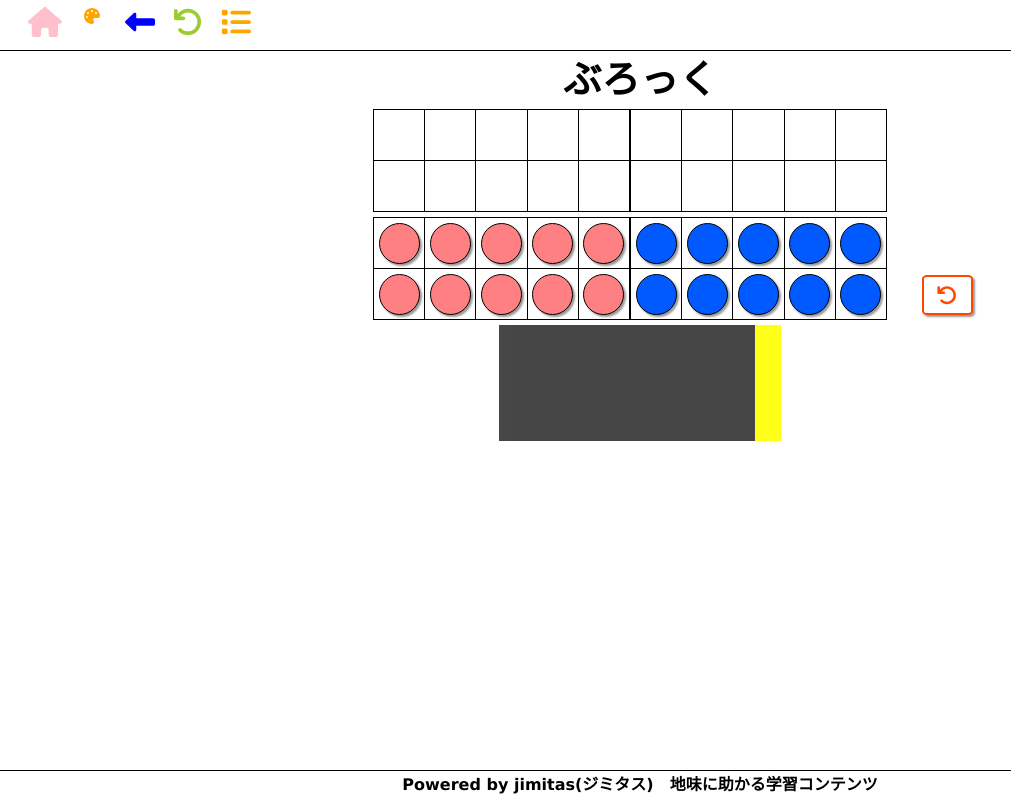
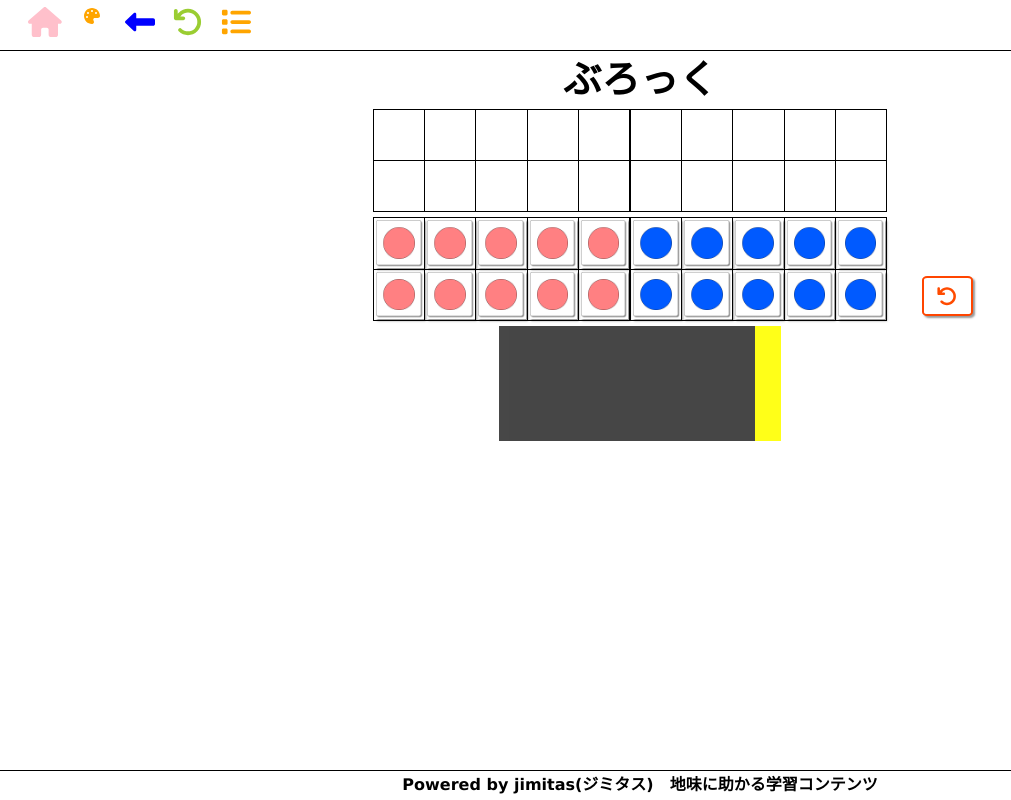
Before and after one commit to jimitas/jimitas_R5summer, a Next.js app: page /01block in a window 1280 px wide. Shown: the whole page, without its empty margins (0-1011 px from the left). Built offline with nearby package versions, Linux system fonts and the light colour scheme; no server answers.

Commit message:
map関数を使って、数図ブロックを展開できるように試みる。 具体的には、参考演算子で、length > index のときだけ

```diff
--- a/src/components/Block/Block.module.css
+++ b/src/components/Block/Block.module.css
@@ -20,17 +20,16 @@
   border-collapse: collapse;
 }
 
-.table div {
-  width: max(3.2vw, 32px);
-  min-width: max(3.2vw, 32px);
-  max-width: max(3.2vw, 32px);
-  height: max(3.2vw, 32px);
-  min-height: max(3.2vw, 32px);
-  max-height: max(3.2vw, 32px);
+.suuzuBlock {
+  width: max(3.8vw, 38px);
+  min-width: max(3.8vw, 38px);
+  max-width: max(3.8vw, 38px);
+  height: max(3.8vw, 38px);
+  min-height: max(3.8vw, 38px);
+  max-height: max(3.8vw, 38px);
   margin: auto;
   box-shadow: 2px 2px 2px 0 rgba(128, 128, 128, 0.8);
   border: 1px solid;
-  border-radius: 50%;
   cursor: pointer;
 }
 
--- a/src/components/Block/index.tsx
+++ b/src/components/Block/index.tsx
@@ -1,7 +1,10 @@
+/* eslint-disable @next/next/no-img-element */
+import Image from "next/image"; // Imageコンポーネントをインポート
 import React, { useEffect, useState, useRef } from "react";
 import * as se from "src/components/se";
 import styles from "src/components/Block/Block.module.css";
-
+import blockPink from "public/images/block-pink.png";
+import blockBlue from "public/images/block-blue.png";
 import { useDragDrop } from "src/hooks/useDragDrop";
 import { BtnSpace } from "src/components/PutButton/btnSpace";
 import { BtnUndo } from "src/components/PutButton/btnUndo";
@@ -14,11 +17,18 @@ interface BlockProps {
 }
 
 export function Block(props: BlockProps) {
-  const el_table = useRef<HTMLDivElement>(null);
-  const left_up = props.a > 10 ? 10 : 0 || 0;
-  const right_up = props.b > 10 ? 10 : 0 || 0;
-  const left_down = props.a > 10 ? props.a - 10 : props.a === 0 ? 0 : props.a || 10;
-  const right_down = props.b > 10 ? props.b - 10 : props.b === 0 ? 0 : props.b || 10;
+  const TABLES = ["tableLeftUp", "tableRightUp", "tableLeftLo", "tableRightLo"];
+  const TABLE_COLUMNS = [0, 1, 2, 3, 4];
+  const TABLE_ROWS = [0, 1];
+
+  const el_table_place = useRef<HTMLDivElement>(null);
+  const leftUpCount:number = props.a > 10 ? 10 : 0 || 0;
+  const rightUpCount:number = props.b > 10 ? 10 : 0 || 0;
+  const leftLoCount:number = props.a > 10 ? props.a - 10 : props.a === 0 ? 0 : props.a || 10;
+  const rightLoCount:number = props.b > 10 ? props.b - 10 : props.b === 0 ? 0 : props.b || 10;
+  //各テーブルのブロックの個数を管理
+  const blockCount:number[] = [leftUpCount, rightUpCount, leftLoCount, rightLoCount];
+
   const [count, setCount] = useState(0);
 
   const resetTable = () => {
@@ -28,96 +38,121 @@ export function Block(props: BlockProps) {
 
   const { dragStart, dragOver, dropEnd, touchStart, touchMove, touchEnd } = useDragDrop();
 
-  useEffect(() => {
-    const handleDragStart = (e: DragEvent) => {
-      dragStart(e as unknown as React.DragEvent<HTMLDivElement>);
-    };
-    const handleDragOver = (e: DragEvent) => {
-      dragOver(e as unknown as React.DragEvent<HTMLDivElement>);
-    };
-    const handleDropEnd = (e: DragEvent) => {
-      dropEnd(e as unknown as React.DragEvent<HTMLDivElement>);
-    };
+  // useEffect(() => {
+  //   const handleDragStart = (e: DragEvent) => {
+  //     dragStart(e as unknown as React.DragEvent<HTMLDivElement>);
+  //   };
+  //   const handleDragOver = (e: DragEvent) => {
+  //     dragOver(e as unknown as React.DragEvent<HTMLDivElement>);
+  //   };
+  //   const handleDropEnd = (e: DragEvent) => {
+  //     dropEnd(e as unknown as React.DragEvent<HTMLDivElement>);
+  //   };
 
-    const handleTouchStart = (e: TouchEvent) => {
-      touchStart(e as unknown as React.TouchEvent<HTMLDivElement>);
-    };
+  //   const handleTouchStart = (e: TouchEvent) => {
+  //     touchStart(e as unknown as React.TouchEvent<HTMLDivElement>);
+  //   };
 
-    const handleTouchMove = (e: TouchEvent) => {
-      touchMove(e as unknown as React.TouchEvent<HTMLDivElement>);
-    };
+  //   const handleTouchMove = (e: TouchEvent) => {
+  //     touchMove(e as unknown as React.TouchEvent<HTMLDivElement>);
+  //   };
 
-    const handleTouchEnd = (e: TouchEvent) => {
-      touchEnd(e as unknown as React.TouchEvent<HTMLDivElement>);
-    };
+  //   const handleTouchEnd = (e: TouchEvent) => {
+  //     touchEnd(e as unknown as React.TouchEvent<HTMLDivElement>);
+  //   };
 
-    const ele = el_table.current;
-    while (ele?.firstChild) {
-      ele.removeChild(ele.firstChild);
-    }
-    for (let i = 0; i < 4; i++) {
-      const TBL = document.createElement("table");
-      ele?.appendChild(TBL);
-      for (let j = 0; j < 2; j++) {
-        const tr = document.createElement("tr");
-        TBL.appendChild(tr);
-        for (let k = 0; k < 5; k++) {
-          const td = document.createElement("td");
-          td.className = "droppable-elem";
-          tr.appendChild(td);
+  //   const ele = el_table.current;
+  //   while (ele?.firstChild) {
+  //     ele.removeChild(ele.firstChild);
+  //   }
+  //   for (let i = 0; i < 4; i++) {
+  //     const TBL = document.createElement("table");
+  //     ele?.appendChild(TBL);
+  //     for (let j = 0; j < 2; j++) {
+  //       const tr = document.createElement("tr");
+  //       TBL.appendChild(tr);
+  //       for (let k = 0; k < 5; k++) {
+  //         const td = document.createElement("td");
+  //         td.className = "droppable-elem";
+  //         tr.appendChild(td);
 
-          if (
-            (i === 0 && j * 5 + k < left_up) ||
-            (i === 1 && j * 5 + k < right_up) ||
-            (i === 2 && j * 5 + k < left_down) ||
-            (i === 3 && j * 5 + k < right_down)
-          ) {
-            let colorIndex = i;
-            let touchStartFlag = false;
+  //         if (
+  //           (i === 0 && j * 5 + k < left_up) ||
+  //           (i === 1 && j * 5 + k < right_up) ||
+  //           (i === 2 && j * 5 + k < left_down) ||
+  //           (i === 3 && j * 5 + k < right_down)
+  //         ) {
+  //           let colorIndex = i;
+  //           let touchStartFlag = false;
 
-            const div = document.createElement("div");
-            div.className = "draggable-elem";
-            div.setAttribute("draggable", "true");
-            td.appendChild(div);
-            div.style.backgroundColor = divColor[colorIndex];
+  //           const div = document.createElement("div");
+  //           div.className = "draggable-elem";
+  //           div.setAttribute("draggable", "true");
+  //           td.appendChild(div);
+  //           div.style.backgroundColor = divColor[colorIndex];
 
-            const colorChange = () => {
-              se.pi.play();
-              colorIndex++;
-              div.style.backgroundColor = divColor[colorIndex % 2];
-            };
+  //           const colorChange = () => {
+  //             se.pi.play();
+  //             colorIndex++;
+  //             div.style.backgroundColor = divColor[colorIndex % 2];
+  //           };
 
-            // 150ミリ秒以内にタッチして指を離すとき，クリックイベントと同じ挙動とみなす。
-            const touchStartEvent = () => {
-              touchStartFlag === false ? (touchStartFlag = true) : (touchStartFlag = false);
-              setTimeout(() => {
-                touchStartFlag = false;
-              }, 150);
-            };
+  //           // 150ミリ秒以内にタッチして指を離すとき，クリックイベントと同じ挙動とみなす。
+  //           const touchStartEvent = () => {
+  //             touchStartFlag === false ? (touchStartFlag = true) : (touchStartFlag = false);
+  //             setTimeout(() => {
+  //               touchStartFlag = false;
+  //             }, 150);
+  //           };
 
-            const touchEndEvent = () => {
-              touchStartFlag === true ? colorChange() : null;
-            };
+  //           const touchEndEvent = () => {
+  //             touchStartFlag === true ? colorChange() : null;
+  //           };
 
-            div.addEventListener("click", colorChange, false);
-            div.addEventListener("touchstart", touchStartEvent, false);
-            div.addEventListener("touchend", touchEndEvent, false);
-            div.addEventListener("dragstart", handleDragStart, false);
-            div.addEventListener("dragover", handleDragOver, false);
-            div.addEventListener("drop", handleDropEnd, false);
-            div.addEventListener("touchstart", handleTouchStart, false);
-            div.addEventListener("touchmove", handleTouchMove, false);
-            div.addEventListener("touchend", handleTouchEnd, false);
-          }
-        }
-      }
-    }
-  }, [count, left_down, left_up, right_down, right_up]);
+  //           div.addEventListener("click", colorChange, false);
+  //           div.addEventListener("touchstart", touchStartEvent, false);
+  //           div.addEventListener("touchend", touchEndEvent, false);
+  //           div.addEventListener("dragstart", handleDragStart, false);
+  //           div.addEventListener("dragover", handleDragOver, false);
+  //           div.addEventListener("drop", handleDropEnd, false);
+  //           div.addEventListener("touchstart", handleTouchStart, false);
+  //           div.addEventListener("touchmove", handleTouchMove, false);
+  //           div.addEventListener("touchend", handleTouchEnd, false);
+  //         }
+  //       }
+  //     }
+  //   }
+  // }, [count, left_down, left_up, right_down, right_up]);
+
+  // 各ブロックに異なる数だけブロックを配置したい。
+  // テーブル４つ、２行５列のブロックに、flagを挿入して、その判定によって、
+  // テーブルを配置するようにしたらどうか？
+  // うまく配置出来たら、imgに直接イベントを挿入できそうだ。
 
   return (
     <div className="flex justify-center flex-wrap items-end">
       <BtnSpace></BtnSpace>
-      <div
+      <div ref={el_table_place} className={styles.table}>
+        {TABLES.map((table, tableIndex) => (
+          <table key={tableIndex} id={TABLES[tableIndex]}>
+            {TABLE_ROWS.map((row, trIndex) => (
+              <tr key={trIndex}>
+                {TABLE_COLUMNS.map((column, colIndex) => (
+                  <td key={colIndex}>
+                    {colIndex < blockCount[tableIndex] && (tableIndex === 0 || tableIndex === 2) ? (
+                      <Image src={blockPink} className={styles.suuzuBlock} alt="blockPink" />
+                    ) : colIndex < blockCount[tableIndex] && (tableIndex === 1 || tableIndex === 3) ? (
+                      <Image src={blockBlue} className={styles.suuzuBlock} alt="blockBlue" />
+                    ) : null}
+                  </td>
+                ))}
+              </tr>
+            ))}
+          </table>
+        ))}
+      </div>
+
+      {/* <div
         ref={el_table}
         className={styles.table}
         // onTouchStart={touchStart}
@@ -126,7 +161,7 @@ export function Block(props: BlockProps) {
         onDragStart={dragStart}
         onDragOver={dragOver}
         onDrop={dropEnd}
-      ></div>
+      ></div> */}
       <BtnUndo handleEvent={resetTable}></BtnUndo>
     </div>
   );
--- a/src/pages/01block.tsx
+++ b/src/pages/01block.tsx
@@ -2,6 +2,7 @@ import React from "react";
 import Layout from "@/components/Layout";
 import { Hide } from "src/components/Hide";
 import { Block } from "@/components/Block";
+
 
 const Home: React.FC = () => {
   return (
```
Also changed, not shown: src/pages/devMemo.md (+10 -0 lines).
